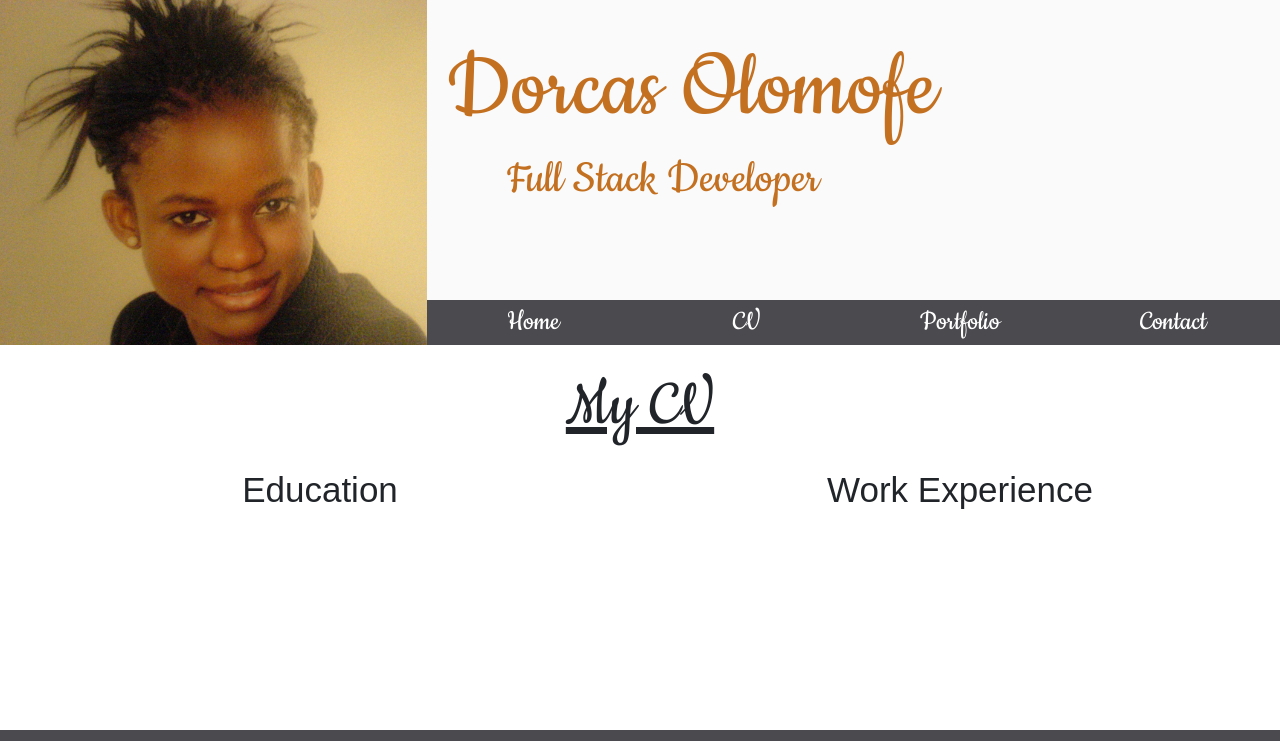
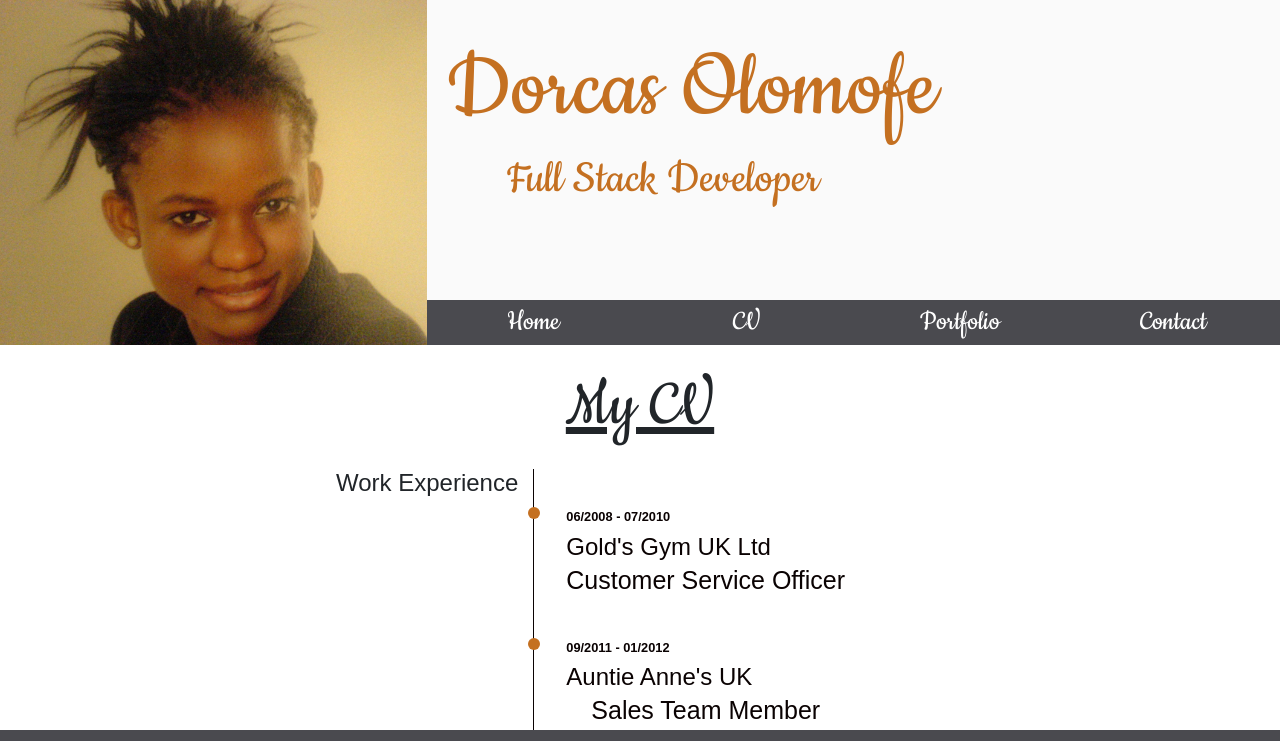
Before and after one commit to Code-Institute-Submissions/ms1-project, a plain HTML site: page cv.html in a window 1280 px wide. Shown: the top 741 px of the page. Drawn offline with nearby package versions, Linux system fonts and the light colour scheme.

Commit message:
Update asset and cv

```diff
--- a/assets/css/style.css
+++ b/assets/css/style.css
@@ -142,6 +142,54 @@ footer {
     -o-transition: all 0.35s ease-in-out;
 }
 
+/*-----------------------------------------------Work Experience */
+
+/*.history-heading {
+    color: #fafafa;
+    margin-bottom: 50px;
+} */
+
+.timeline-item {
+    padding: 4em 2em 0em 2em;
+    position: relative;
+    color: #0a0202;
+    border-left: 1px solid;
+}
+
+.timeline-item p {
+    padding: 0;
+    margin: 0;
+}
+
+.timeline-item:before {
+    content: attr(data-dates);
+    position: absolute;
+    left: 2.5em;
+    top: 3em;
+    display: inline;
+    font-family: sans-serif;
+    font-weight: 700;
+    font-size: 0.8em;
+    padding: 0;
+    margin: 0;
+}
+
+.timeline-item:after {
+    width: 12px;
+    height: 12px;
+    display: block;
+    top: 2.4em;
+    position: absolute;
+    left: -6px;
+    border-radius: 12px;
+    content: '';
+    background: #c47021;
+}
+
+/* .history-items {
+    margin-bottom: 30px;
+} */
+
 /*-----------------------------------------------Contact Form */
 
 .contact-heading {
--- a/cv.html
+++ b/cv.html
@@ -51,12 +51,18 @@
         </div>
 
         <div class="row">
-            <div class="col-12 offset 1 offset-sm-0 col-sm-6 col-md-6">
-                <h4 class="about-headings text-center">Education</h4>
+            <div class="col-8 offset 1 offset-sm-1 col-sm-4 col-md-4">
+                <h4 class="cv-headings text-right">Work Experience</h4>
             </div>
-
-            <div class="col-12 offset 1 offset-sm-0 col-sm-6 col-md-6">
-                <h4 class="about-headings text-center">Work Experience</h4>
+            <div class="experience">
+                <div class="timeline-item" data-dates="06/2008 - 07/2010">
+                    <h4>Gold's Gym UK Ltd</h4>
+                    <p>Customer Service Officer</p>
+                </div>
+                <div class="timeline-item" data-dates="09/2011 - 01/2012">
+                    <h4>Auntie Anne's UK</h4>
+                    <p>Sales Team Member</p>
+                </div>
             </div>
         </div>
     </section>
```
